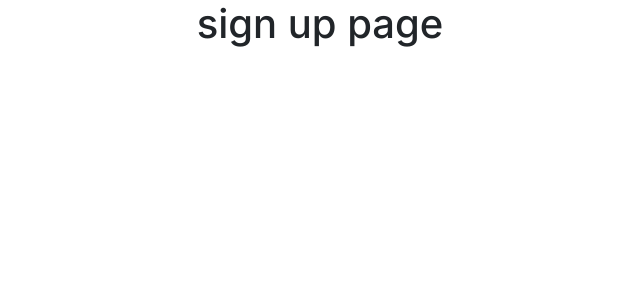
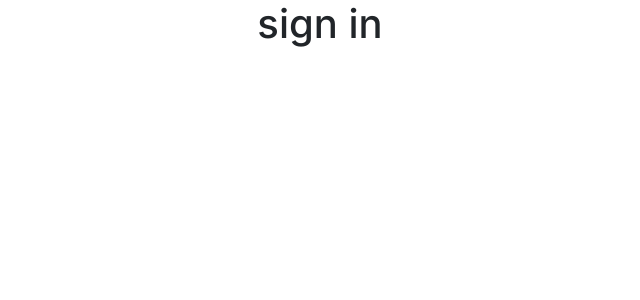
Before and after one commit to vaibhav0049/frontend, a Next.js app: page /signup in a window 1280 px wide. Shown: the top 300 px of the page, without its empty margins (320-960 px from the left). Built offline with nearby package versions, Linux system fonts and the light colour scheme.

Commit message:
using jsx

```diff
--- a/src/app/signup/page.jsx
+++ b/src/app/signup/page.jsx
@@ -3,7 +3,7 @@ import React from 'react'
 const Signup = () => {
   return (
     <div>
-      <h1  className='text-center'> sign up page </h1>
+      <h1  className='text-center'> sign in  </h1>
     </div>
   )
 }
```
